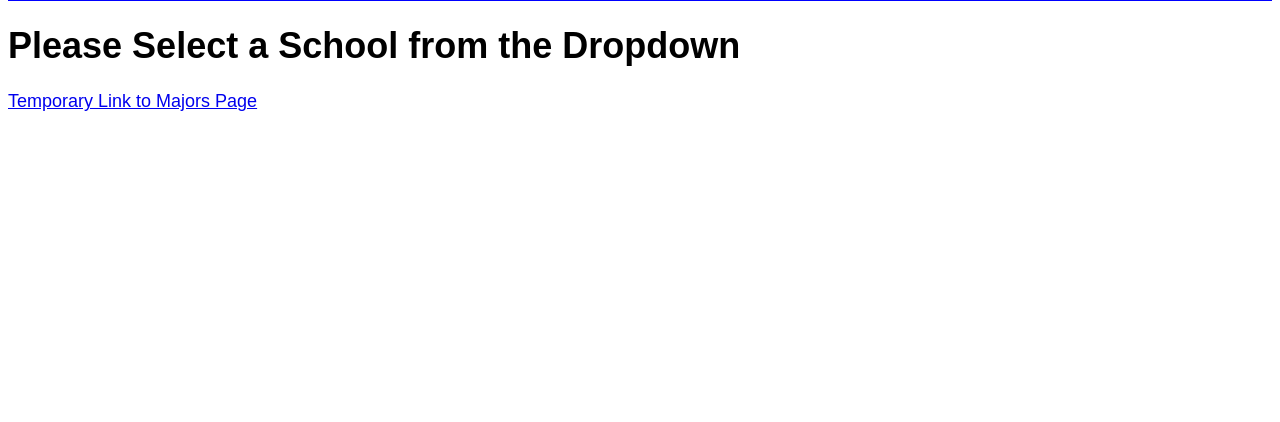
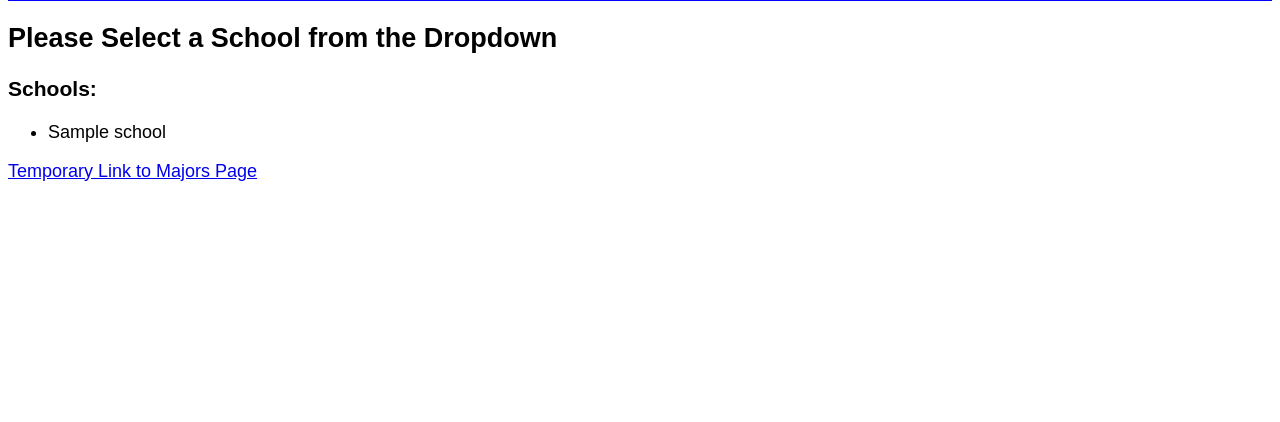
Before and after one commit to cmeehan340/Xfer-Database, a Django app: template transfer/templates/school_detail.html in a window 1280 px wide. Shown: the part 365-787 px from the top of the page. Run offline with Django 3.2, Linux system fonts and the light colour scheme; the template is opened without the code that fills it: most values are stand-ins (such as "Sample title", 1, 10 or a date in 2020).

Commit message:
Display any schools onto the schools page

```diff
--- a/transfer/templates/school_detail.html
+++ b/transfer/templates/school_detail.html
@@ -1,10 +1,16 @@
 {% extends "base.html" %}
 {% load static %}
 {% block content %}
-<h1>Please Select a School from the Dropdown</h1>
+<h2>Please Select a School from the Dropdown</h2>
+<h3>Schools:</h3>
+<ul>
 <div class=selectschool>
-
+{% for school in object_list %}
+<li>{{ school.school_name }}</li>
 </div>
+{% endfor %}
+</ul>
+<div>
 <a href="{% url 'major_detail' %}">Temporary Link to Majors Page</a>
-
+</div>
 {% endblock %}
```
Also changed, not shown: 2 other files.
